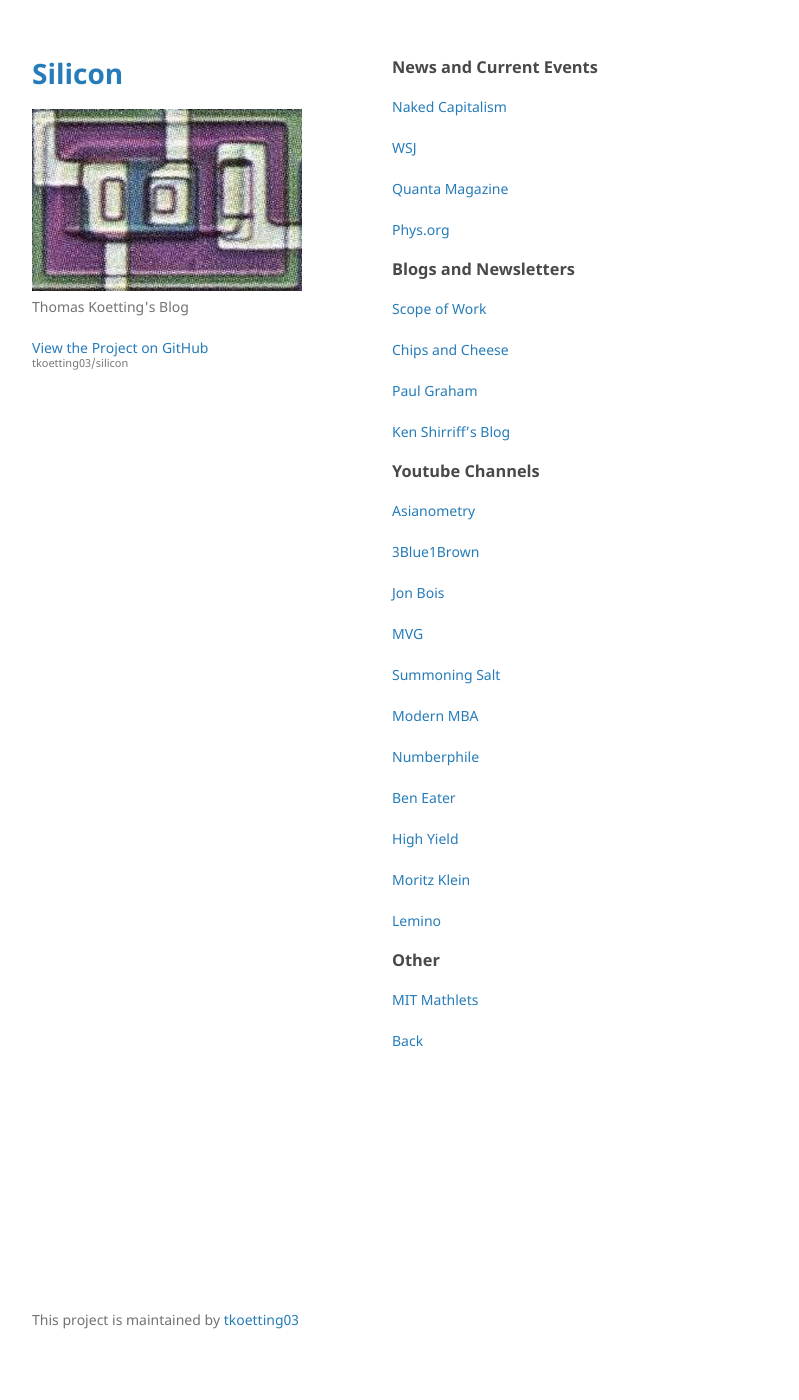
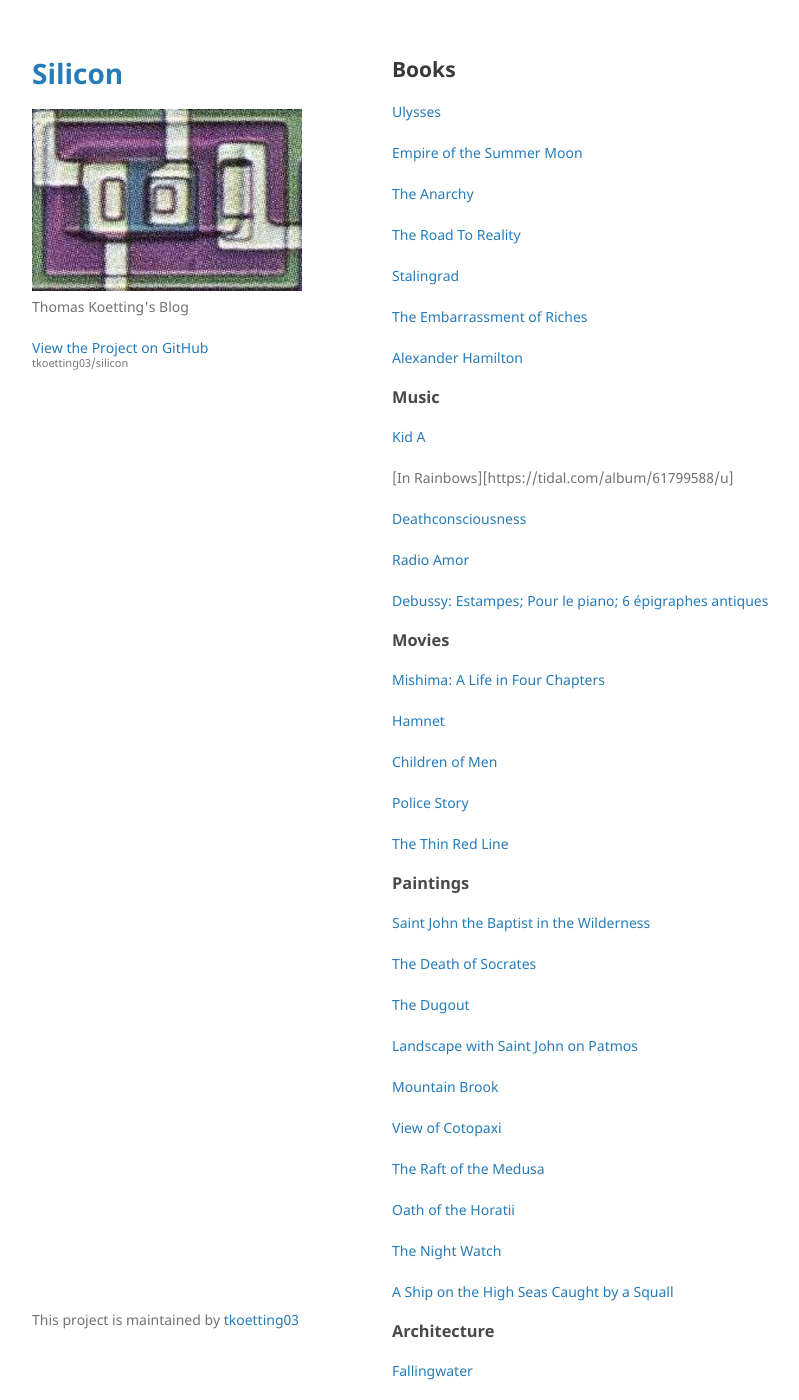
Before and after one commit to tkoetting03/silicon, a Jekyll site: the page built from other.md, in a window 1280 px wide and 1400 px high. Shown: the whole window, without its empty margins (178-977 px from the left). Built offline with Jekyll 4.4.1, drawn with Linux system fonts in a browser that asks for light colours; our own code applies the rules of GitHub Pages for plain Markdown files; some of the changed text lies outside the part shown.

Commit message:
Add sections for books, music, movies, paintings, and architecture

```diff
--- a/other.md
+++ b/other.md
@@ -1,3 +1,79 @@
+## Books
+
+[Ulysses](https://en.wikipedia.org/wiki/Ulysses_(novel))
+
+[Empire of the Summer Moon](https://www.goodreads.com/book/show/7648269-empire-of-the-summer-moon)
+
+[The Anarchy](https://en.wikipedia.org/wiki/The_Anarchy:_The_Relentless_Rise_of_the_East_India_Company)
+
+[The Road To Reality](https://en.wikipedia.org/wiki/The_Road_to_Reality)
+
+[Stalingrad](https://en.wikipedia.org/wiki/Stalingrad_(Beevor_book))
+
+[The Embarrassment of Riches](https://www.goodreads.com/en/book/show/21073.The_Embarrassment_of_Riches)
+
+[Alexander Hamilton](https://en.wikipedia.org/wiki/Alexander_Hamilton_(biography))
+
+### Music
+
+[Kid A](https://tidal.com/album/58990523/u)
+
+[In Rainbows][https://tidal.com/album/61799588/u]
+
+[Deathconsciousness](https://tidal.com/album/65229357/u)
+
+[Radio Amor](https://tidal.com/album/176533110/u)
+
+[Debussy: Estampes; Pour le piano; 6 épigraphes antiques](https://tidal.com/album/414065766/u)
+
+
+### Movies
+
+[Mishima: A Life in Four Chapters](https://en.wikipedia.org/wiki/Mishima:_A_Life_in_Four_Chapters)
+
+[Hamnet](https://en.wikipedia.org/wiki/Hamnet_(film))
+
+[Children of Men](https://en.wikipedia.org/wiki/Children_of_Men)
+
+[Police Story](https://en.wikipedia.org/wiki/Police_Story_(1985_film))
+
+[The Thin Red Line](https://en.wikipedia.org/wiki/The_Thin_Red_Line_(1998_film))
+
+### Paintings
+
+[Saint John the Baptist in the Wilderness](https://art.nelson-atkins.org/objects/1130/saint-john-the-baptist-in-the-wilderness?ctx=f0e795ce19a6c901eafbe84aa2a93b837f6d07e0&idx=144)
+
+[The Death of Socrates](https://www.metmuseum.org/art/collection/search/436105)
+
+[The Dugout](https://www.artic.edu/artworks/282198/the-dugout-preliminary-work)
+
+[Landscape with Saint John on Patmos](https://www.artic.edu/artworks/5848/landscape-with-saint-john-on-patmos)
+
+[Mountain Brook](https://www.artic.edu/artworks/146701/mountain-brook)
+
+[View of Cotopaxi](https://www.artic.edu/artworks/76571/view-of-cotopaxi)
+
+[The Raft of the Medusa](https://collections.louvre.fr/en/ark:/53355/cl010059199)
+
+[Oath of the Horatii](https://collections.louvre.fr/en/ark:/53355/cl010062239)
+
+[The Night Watch](https://www.rijksmuseum.nl/en/collection/object/The-Night-Watch-Militia-Company-of-District-II-under-the-Command-of-Captain-Frans-Banninck-Cocq--3137deb45cd7765f9a76084a16c99544)
+
+[A Ship on the High Seas Caught by a Squall](https://www.rijksmuseum.nl/en/collection/object/A-Ship-on-the-High-Seas-Caught-by-a-Squall-Known-as-The-Gust--10ab6e851c892e484d4ad0ee96f78b37)
+
+
+### Architecture
+
+[Fallingwater](https://fallingwater.org/)
+
+[Sendai Mediatheque](https://www.archdaily.com/118627/ad-classics-sendai-mediatheque-toyo-ito-and-associates-architects)
+
+[The Shard](https://en.wikipedia.org/wiki/The_Shard)
+
+[10 & 30 Hudson Yards](https://www.kpf.com/project/10-30-hudson-yards)
+
+[Back](./)
+
 
 ### News and Current Events
 
```
